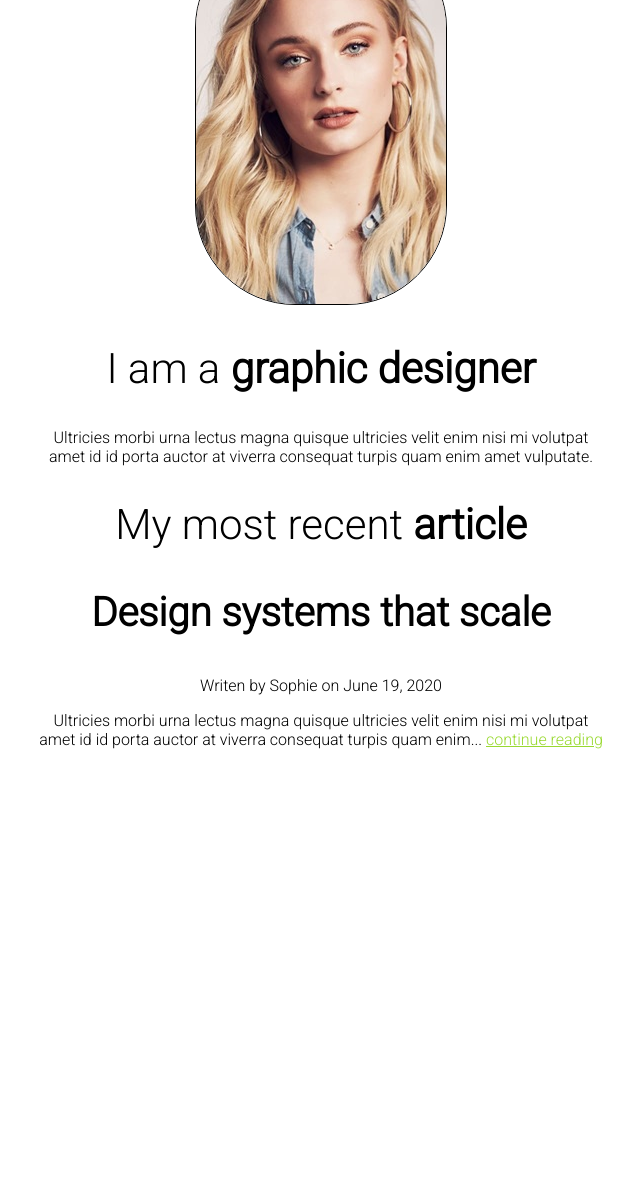
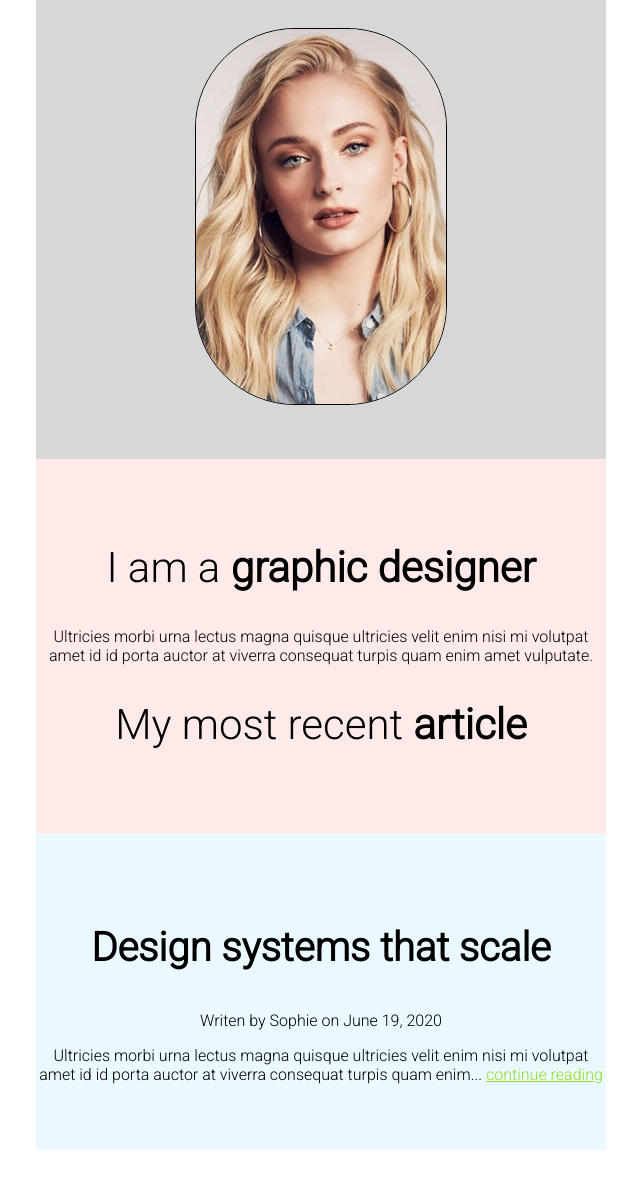
Before and after one commit to KamarajSindhu/frontend_bootcamp, a browser extension: page html_css/css_challenges/index.html in a window 1280 px wide. Shown: the part 364-1552 px from the top of the page, without its empty margins (319-959 px from the left). Before the commit the page ends 1213 px from the top, so only its background shows below. Drawn offline with Linux system fonts and the light colour scheme.

Commit message:
#5-css_challenging-breathingroom

```diff
--- a/html_css/css_challenges/index.html
+++ b/html_css/css_challenges/index.html
@@ -12,17 +12,23 @@
 <body>
     <section>
         <div class="container">
+            <div class="header">
                 <h1>Hello, my name is <strong>Sophie</strong></h1>
                 <img src="assets/sophie.jpg" alt="Sophie_graphicdesigner">
+            </div>
+            <div class="middle">
                 <h2>I am a <strong>graphic designer</strong></h2>
                 <p>Ultricies morbi urna lectus magna quisque ultricies velit enim nisi mi volutpat amet id id porta auctor at viverra consequat turpis quam enim amet vulputate.</p>
                 <h2>My most recent <strong>article</strong></h2>
+            </div>
+            <div class="footer">
                 <article>
                     <h3>Design systems that scale</h3>
                     <p class="small-text">Writen by Sophie on June 19, 2020</p>
                     <p>Ultricies morbi urna lectus magna quisque ultricies velit enim nisi mi volutpat amet id id porta auctor at viverra consequat turpis quam enim... <a href="#">continue reading</a></p>
                 </article>
             </div>
+        </div>
 
     </section>
 
--- a/html_css/css_challenges/style.css
+++ b/html_css/css_challenges/style.css
@@ -48,3 +48,20 @@ a:hover
 {
 color: #131313;
 }
+.header, .middle, .footer{
+    padding: 50px 0;
+}
+
+.header
+{
+    background-color: #d7d7d7;
+}
+.middle
+{
+    background-color: #ffeaea;
+}
+.footer
+{
+
+    background-color: #eaf9ff;
+}
```
Lines whose indentation alone changed are shown as unchanged.
